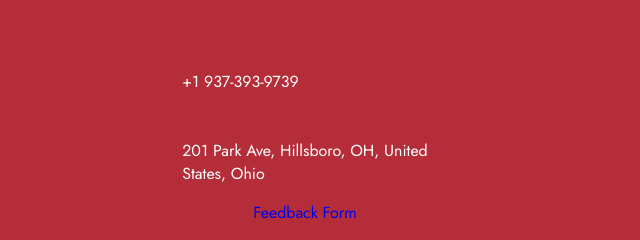
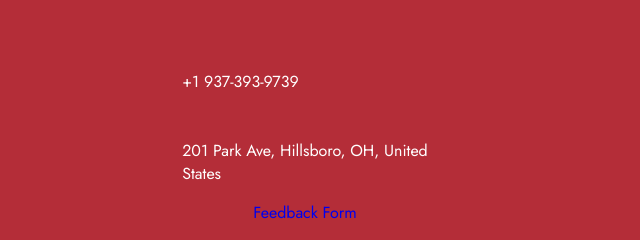
Before and after one commit to ElijahF-robotics/Church-Final, a website: page index.html in a window 1280 px wide. Shown: the part 2030-2270 px from the top of the page, 0-640 px from the left. Drawn offline with nearby package versions, Linux system fonts and the light colour scheme; a web font is replaced by a local one.

Commit message:
Remove extra Ohio information

```diff
--- a/index.html
+++ b/index.html
@@ -95,7 +95,7 @@
         <p>+1 937-393-9739<br>
             <br><br>
             201 Park Ave, Hillsboro, OH, United<br>
-            States, Ohio</p>
+            States</p>
 
         <a href="feedback.html">Feedback Form</a>
     </div>
```
